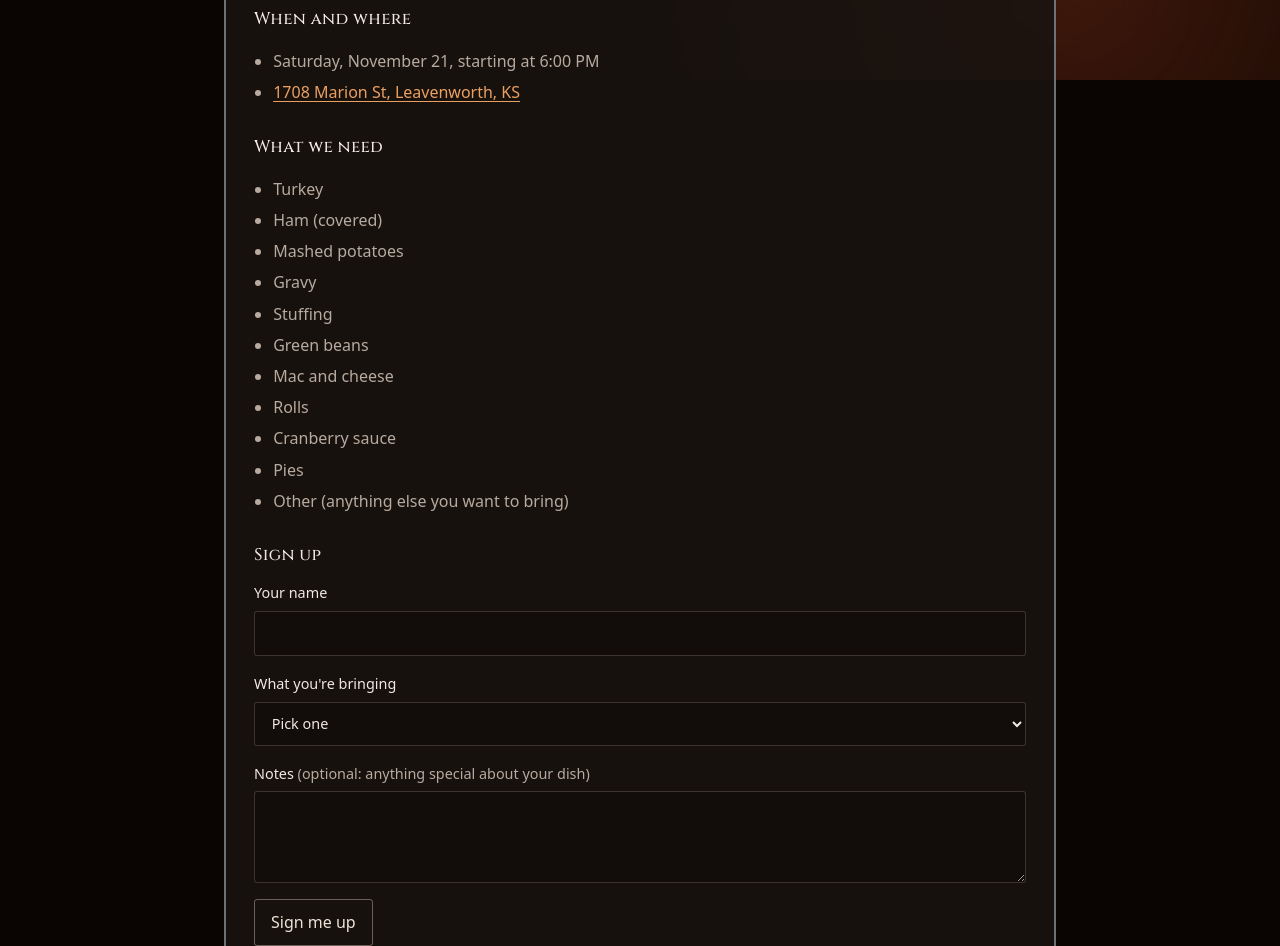
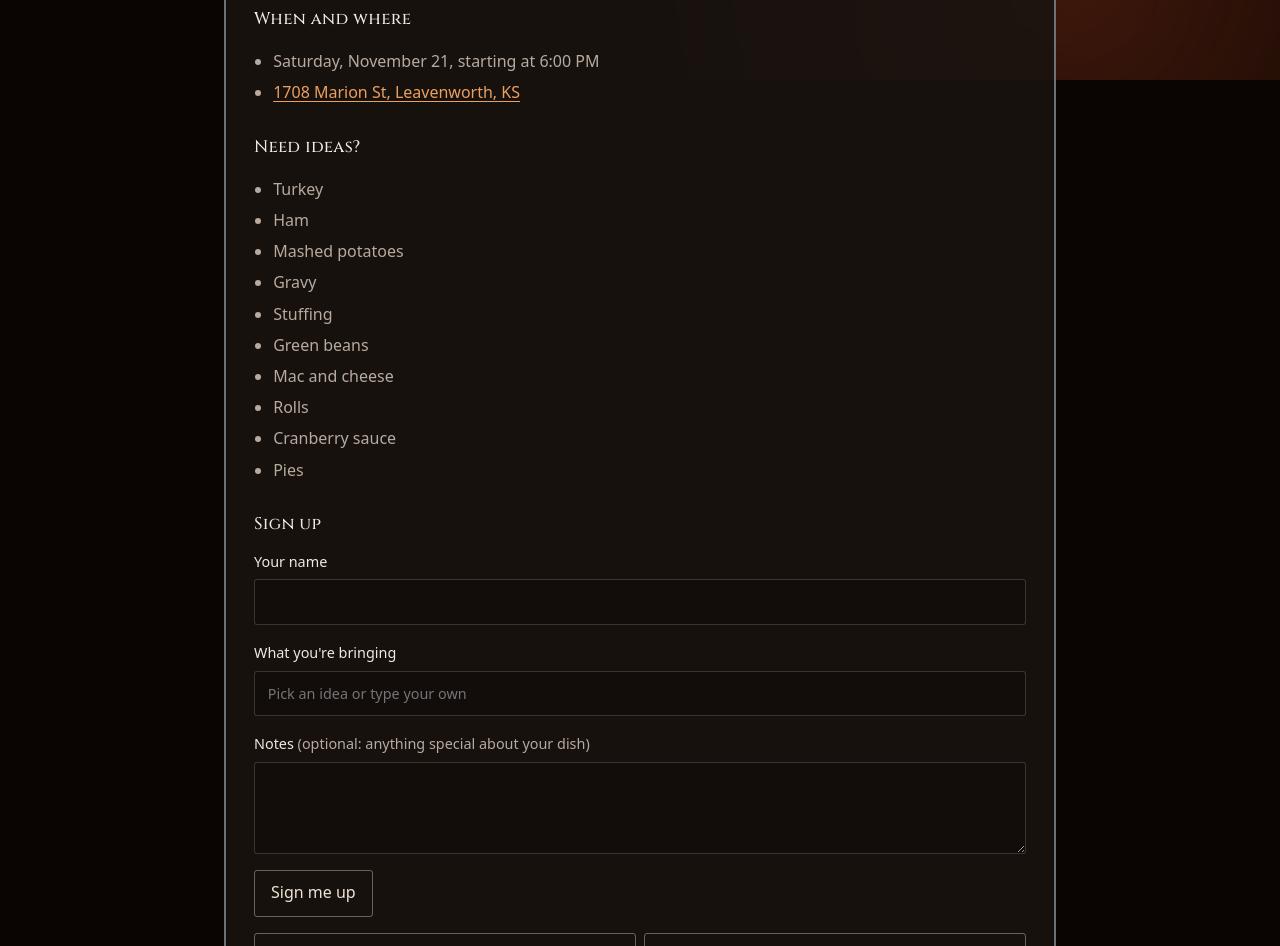
Before and after one commit to MitchDizzle/mtch.tech, an Eleventy site: page src/friendsgiving.njk in a window 1280 px wide. Shown: the part 720-1666 px from the top of the page. Built offline with nearby package versions, Linux system fonts and the light colour scheme; Eleventy itself is replaced by a stand-in of ours; files that its build step writes are made by us from their sources.

Commit message:
Show Friendsgiving dishes as ideas and let guests type their own
The sign-up sheet tracks who's bringing what, so the page no longer marks
dishes covered. The dish field is now free text that suggests the ideas,
replacing the dropdown and its Other box.

Co-Authored-By: Claude Opus 5.5 <noreply@anthropic.com>
Claude-Session: https://claude.ai/code/session_016s9G4u1mJDcfJRGbC2LvSf

```diff
--- a/src/friendsgiving.njk
+++ b/src/friendsgiving.njk
@@ -13,7 +13,8 @@ eleventyExcludeFromCollections: true
 
 {# Unlisted invite page: not in the nav, the sitemap, or search results.
    Sign-ups live in a shared Google Sheet; the link is set in
-   _data/friendsgiving.json. #}
+   _data/friendsgiving.json. The dishes listed there show as ideas only:
+   the sheet tracks who's bringing what, so `covered` isn't shown. #}
 
 <main class="landing">
   {% call panel({
@@ -38,11 +39,11 @@ eleventyExcludeFromCollections: true
         <li><a href="{{ fg.mapUrl }}" rel="noopener">{{ fg.address }}</a></li>
       </ul>
 
-      <h2>What we need</h2>
+      <h2>Need ideas?</h2>
       <ul>
-        {% for dish in fg.mustHaves %}
-        <li>{{ dish.item }}{% if dish.covered %} <span class="muted">(covered)</span>{% elif dish.note %} <span class="muted">({{ dish.note }})</span>{% endif %}</li>
-        {% endfor %}
+        {% for dish in fg.mustHaves %}{% if dish.item != "Other" %}
+        <li>{{ dish.item }}</li>
+        {% endif %}{% endfor %}
       </ul>
       <h2 id="signup-heading">Sign up</h2>
       {% if fg.formspreeId %}
@@ -55,17 +56,12 @@ eleventyExcludeFromCollections: true
         </label>
 
         <label class="signup-form__field">What you're bringing
-          <select name="dish" required data-dish-select>
-            <option value="">Pick one</option>
-            {% for dish in fg.mustHaves %}{% if not dish.covered and dish.item != "Other" %}
-            <option>{{ dish.item }}</option>
+          <input type="text" name="dish" required list="dish-ideas" autocomplete="off" placeholder="Pick an idea or type your own">
+          <datalist id="dish-ideas">
+            {% for dish in fg.mustHaves %}{% if dish.item != "Other" %}
+            <option value="{{ dish.item }}"></option>
             {% endif %}{% endfor %}
-            <option value="other">Other</option>
-          </select>
-        </label>
-
-        <label class="signup-form__field" data-other-field hidden>What is it?
-          <input type="text" name="other_dish" data-other-input>
+          </datalist>
         </label>
 
         <label class="signup-form__field">Notes <span class="muted">(optional: anything special about your dish)</span>
@@ -94,17 +90,8 @@ eleventyExcludeFromCollections: true
   (function () {
     var form = document.querySelector("[data-signup-form]");
     if (!form) return;
-    var select = form.querySelector("[data-dish-select]");
-    var otherField = form.querySelector("[data-other-field]");
-    var otherInput = form.querySelector("[data-other-input]");
     var status = form.querySelector("[data-signup-status]");
     var button = form.querySelector("button[type=submit]");
-
-    select.addEventListener("change", function () {
-      var isOther = select.value === "other";
-      otherField.hidden = !isOther;
-      otherInput.required = isOther;
-    });
 
     form.addEventListener("submit", function (e) {
       e.preventDefault();
@@ -123,8 +110,6 @@ eleventyExcludeFromCollections: true
           });
         }
         form.reset();
-        otherField.hidden = true;
-        otherInput.required = false;
         status.textContent = "Got it, thanks! See you on the 21st.";
       }).catch(function (err) {
         var detail = err && err.message && err.message !== "error" ? " (" + err.message + ")" : "";
```
